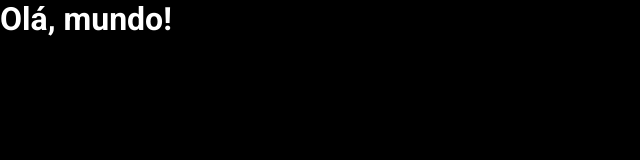
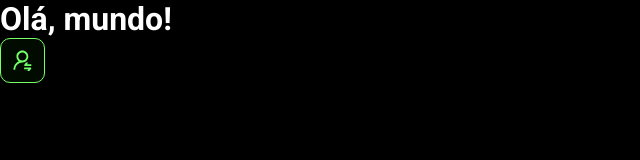
Before and after one commit to pedroafons/dsmeta, a React (Vite) app in the folder frontend/: page / in a window 1280 px wide. Shown: the top 160 px of the page, without its empty margins (0-640 px from the left). Built offline with nearby package versions, Linux system fonts and the light colour scheme.

Commit message:
first component

```diff
--- a/frontend/src/App.tsx
+++ b/frontend/src/App.tsx
@@ -1,6 +1,11 @@
+import NotificationButton from "./components/NotificationButton"
+
 function App() {
   return(
+    <>
     <h1>Olá, mundo!</h1>
+    <NotificationButton />
+    </>
   )
 }
 
--- /dev/null
+++ b/frontend/src/components/NotificationButton/index.tsx
@@ -0,0 +1,12 @@
+import icon from '../../assets/img/notification-icon-green.svg'
+import './styles.css'
+
+function NotificationButton() {
+    return (
+        <div className="dsmeta-green-btn">
+            <img src={icon} alt="Notificar" />
+        </div>
+    )
+}
+
+export default NotificationButton
--- /dev/null
+++ b/frontend/src/components/NotificationButton/styles.css
@@ -0,0 +1,15 @@
+.dsmeta-green-btn {
+    height: 45px;
+    width: 45px;
+    background: rgba(13, 110, 0, 0.1);
+    border: 1px solid #79ff67;
+    border-radius: 10px;
+    display: flex;
+    align-items: center;
+    justify-content: center;
+    cursor: pointer;
+}
+
+.dsmeta-green-btn img {
+    width: 19px;
+}
```
Also changed, not shown: frontend/src/assets/img/notification-icon-green.svg (added).
